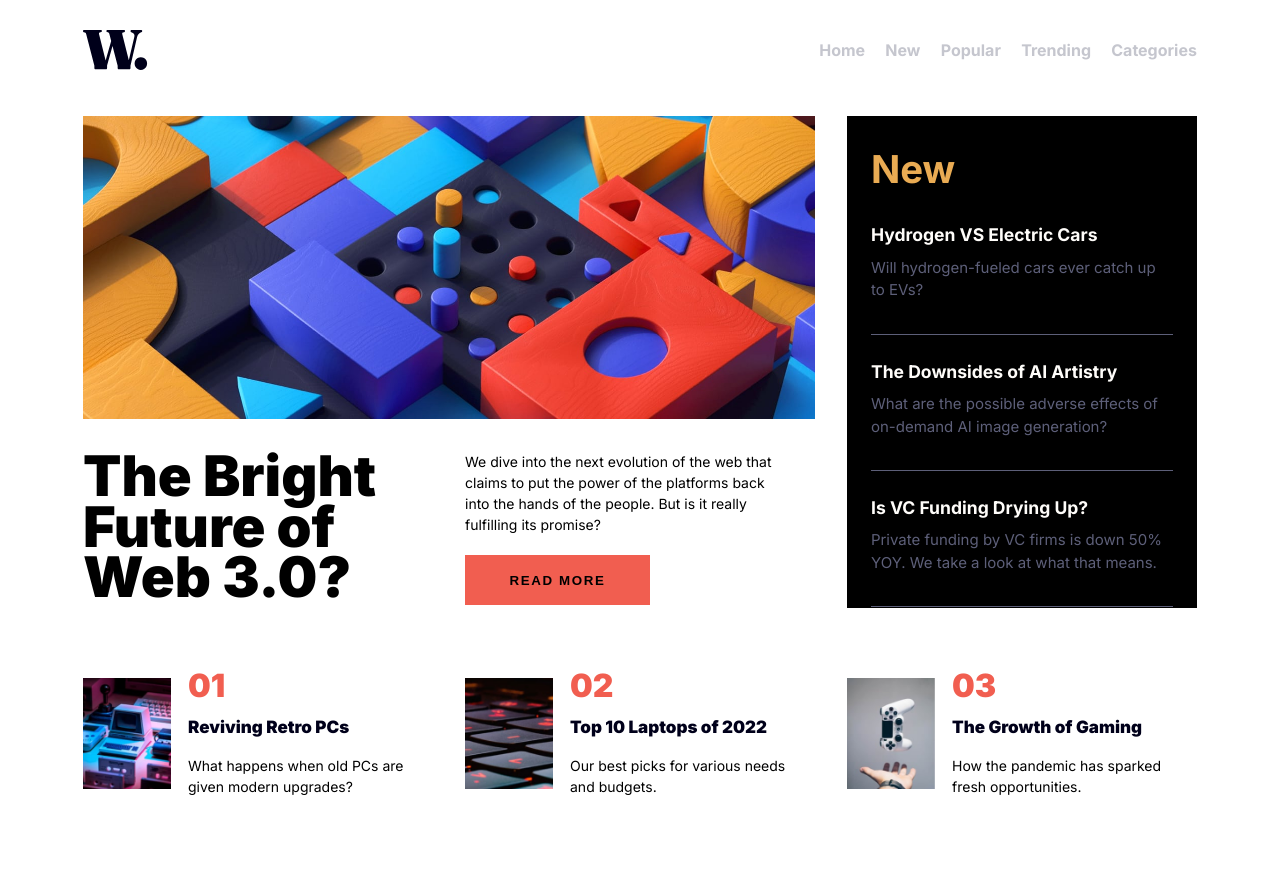
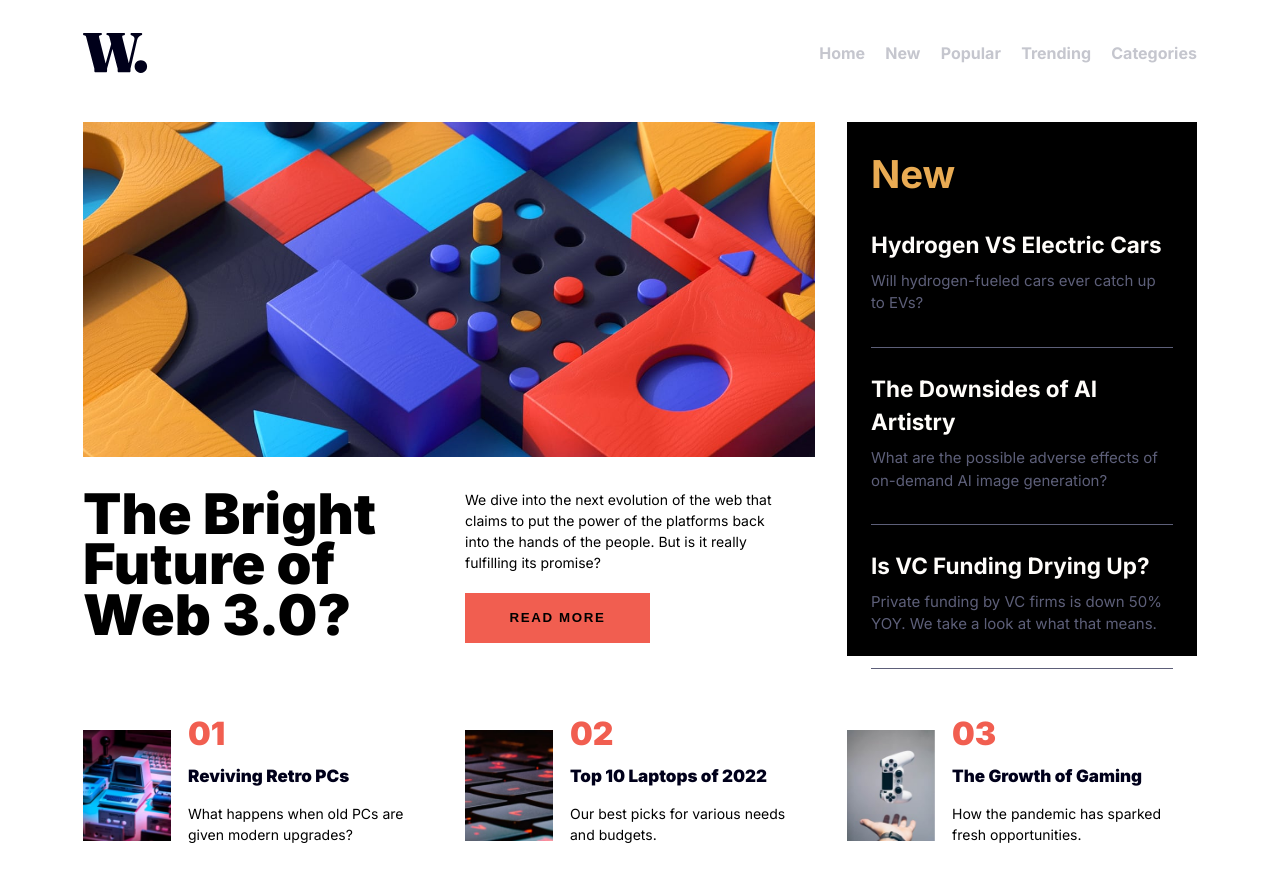
Before and after one commit to chriszych/newsHomepage, a plain HTML site: page index.html in a window 1280 px wide. Before the commit the page ends 827 px from the top, so only its background shows below. Drawn offline with Linux system fonts and the light colour scheme.

Commit message:
Fix some small bugs

```diff
--- a/index.html
+++ b/index.html
@@ -25,11 +25,11 @@
         <div class="logoIcon">
         </div>
         <div class="menuIcon">
-          <a href="#"><img src="./assets/images/icon-menu.svg" alt="Show Menu"></a>
+          <a href="#"><img src="./assets/images/icon-menu.svg" alt="Show Menu" aria-label="Show side menu"></a>
         </div>
 
         <ul class="menuItems sidenav" id="mySidenav">
-          <a href="#"><img src="./assets/images/icon-menu-close.svg" class="closebtn" alt="Close Menu"></a>
+          <li><a href="#"><img src="./assets/images/icon-menu-close.svg" class="closebtn" alt="Close Menu" aria-label="Close side menu"></a></li>
           <li><a href="#">Home</a></li>
           <li><a href="#">New</a></li>
           <li><a href="#">Popular</a></li>
@@ -52,15 +52,15 @@
     <aside class="sideNews">
       <h1>New</h1>
       <section class="sideSection">
-        <h3><a href="#">Hydrogen VS Electric Cars</a></h3>
+        <h2><a href="#">Hydrogen VS Electric Cars</a></h2>
         <p>Will hydrogen-fueled cars ever catch up to EVs?</p>
       </section>
       <section class="sideSection">
-        <h3><a href="#">The Downsides of AI Artistry</a></h3>
+        <h2><a href="#">The Downsides of AI Artistry</a></h2>
         <p>What are the possible adverse effects of on-demand AI image generation?</p>
       </section>
       <section class="sideSection sideFoter">
-        <h3><a href="#">Is VC Funding Drying Up?</a></h3>
+        <h2><a href="#">Is VC Funding Drying Up?</a></h2>
         <p>Private funding by VC firms is down 50% YOY. We take a look at what that means.</p>
       </section>
     </aside>
--- a/style.css
+++ b/style.css
@@ -91,7 +91,7 @@ main{
     font-size: 2.4rem;
 }
 
-.sideNews h3 {
+.sideNews h2 {
     margin: 1.5rem 0 0.5rem 0;
 }
 
```
Also changed, not shown: 1 other file.
